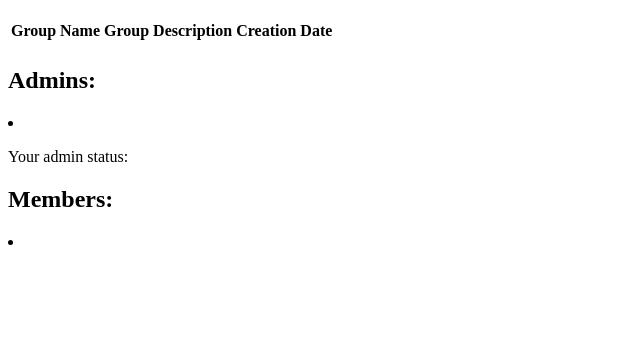
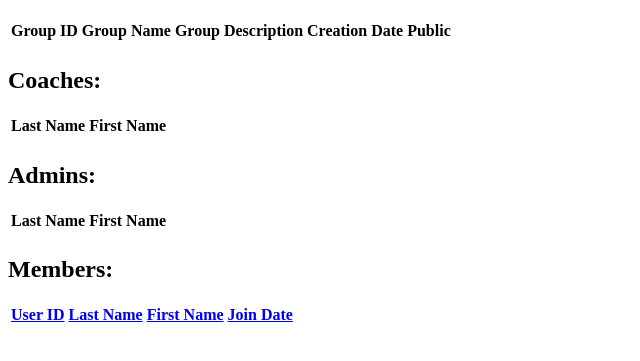
Before and after one commit to jiaweizhang/rowcord, a plain HTML site: page src/main/resources/public/pages/groupdetail.html in a window 1280 px wide. Shown: the part 61-422 px from the top of the page, without its empty margins (0-640 px from the left). Drawn offline with Linux system fonts and the light colour scheme.

Commit message:
Added group details clickable from groups.

```diff
--- a/src/main/resources/public/pages/groupdetail.html
+++ b/src/main/resources/public/pages/groupdetail.html
@@ -9,28 +9,102 @@
 <table class="table">
     <thead>
     <tr>
+        <th>Group ID</th>
         <th>Group Name</th>
         <th>Group Description</th>
         <th>Creation Date</th>
+        <th>Public</th>
     </tr>
     </thead>
     <tbody>
     <tr>
+        <td ng-bind="group.groupId"></td>
         <td ng-bind="group.groupName"></td>
-        <td ng-bind="group.groupDescription"></td>
+        <td ng-bind="group.description"></td>
         <td ng-bind="group.createDate"></td>
+        <td ng-bind="group.publicBool"></td>
     </tr>
     </tbody>
 </table>
+
+<h2>Coaches:</h2>
+<table class="table">
+    <thead>
+    <tr>
+        <th>Last Name</th>
+        <th>First Name</th>
+    </tr>
+    </thead>
+    <tbody>
+    <tr ng-repeat="member in members">
+        <td ng-show="member.coachBool" ng-bind="member.lastName"></td>
+        <td ng-show="member.coachBool" ng-bind="member.firstName"></td>
+
+    </tr>
+    </tbody>
+</table>
+
 <h2>Admins:</h2>
-<li>
-    <ul ng-repeat="x in group.admins" ng-bind="x"></ul>
-</li>
-<p>Your admin status: <span ng-bind="group.admin"></span></p>
+<table class="table">
+    <thead>
+    <tr>
+        <th>Last Name</th>
+        <th>First Name</th>
+    </tr>
+    </thead>
+    <tbody>
+    <tr ng-repeat="member in members">
+        <div ng-show="member.adminBool==true">
+            <td ng-bind="member.lastName"></td>
+            <td ng-bind="member.firstName"></td>
+        </div>
+
+    </tr>
+    </tbody>
+</table>
 
 <h2>Members:</h2>
-<li>
-    <ul ng-repeat="x in group.members" ng-bind="x"></ul>
-</li>
+<table class="table">
+    <thead>
+    <tr>
+        <th>
+            <a href="#groups/groupdetail" ng-click="sortType = 'userId'; sortReverse = !sortReverse" >
+                User ID
+                <span ng-show="sortType == 'userId' && !sortReverse" class="fa fa-caret-down"></span>
+                <span ng-show="sortType == 'userId' && sortReverse" class="fa fa-caret-up"></span>
+            </a>
+        </th>
+        <th>
+            <a href="#groups/groupdetail" ng-click="sortType = 'lastName'; sortReverse = !sortReverse">
+                Last Name
+                <span ng-show="sortType == 'lastName' && !sortReverse" class="fa fa-caret-down"></span>
+                <span ng-show="sortType == 'lastName' && sortReverse" class="fa fa-caret-up"></span>
+            </a>
+        </th>
+        <th>
+            <a href="#groups/groupdetail" ng-click="sortType = 'firstName'; sortReverse = !sortReverse">
+                First Name
+                <span ng-show="sortType == 'firstName' && !sortReverse" class="fa fa-caret-down"></span>
+                <span ng-show="sortType == 'firstName' && sortReverse" class="fa fa-caret-up"></span>
+            </a>
+        </th>
+        <th>
+            <a href="#groups/groupdetail" ng-click="sortType = 'joinDate'; sortReverse = !sortReverse">
+                Join Date
+                <span ng-show="sortType == 'joinDate' && !sortReverse" class="fa fa-caret-down"></span>
+                <span ng-show="sortType == 'joinDate' && sortReverse" class="fa fa-caret-up"></span>
+            </a>
+        </th>
+    </tr>
+    </thead>
+    <tbody>
+    <tr ng-repeat="member in members | orderBy:sortType:sortReverse">
+        <td><a ng-bind="member.userId"></a></td>
+        <td><a ng-bind="member.lastName"></a></td>
+        <td><a ng-bind="member.firstName"></a></td>
+        <td ng-bind="member.joinDate"></td>
+    </tr>
+    </tbody>
+
 </body>
 </html>
```
Also changed, not shown: src/main/resources/public/js/app.js (+21 -8 lines), src/main/resources/public/js/controllers/group.js (+25 -4 lines), src/main/resources/public/pages/groups.html (+1 -1 lines).
